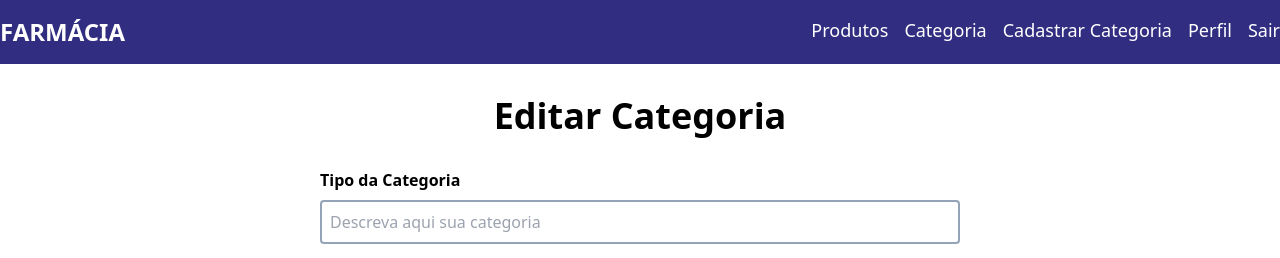
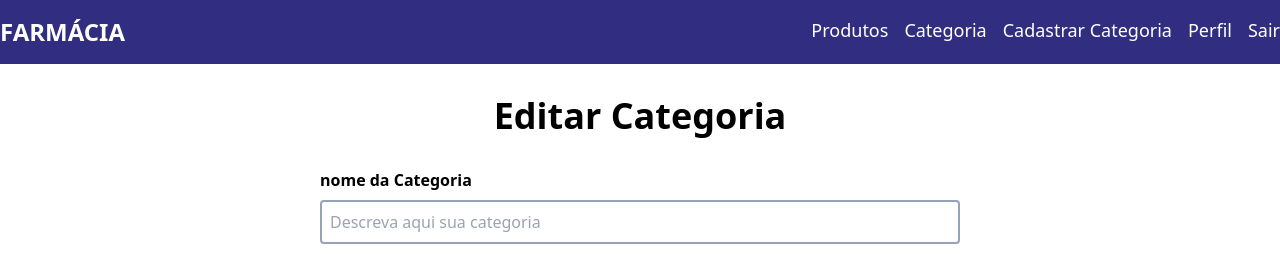
Before and after one commit to jenifferribeiro/farmacia-front, a React (Vite) app: page /deletarCategoria/1 in a window 1280 px wide. Shown: the top 258 px of the page. Built offline with nearby package versions, Linux system fonts and the light colour scheme; no server answers.

Commit message:
Correção CRUD

```diff
--- a/src/components/categoria/cardcategoria/CardCategoria.tsx
+++ b/src/components/categoria/cardcategoria/CardCategoria.tsx
@@ -10,7 +10,7 @@ function CardCategoria({ categoria }: CardCategoriasProps) {
     return (
         <div className='border flex flex-col rounded-2xl overflow-hidden justify-between'>
             <header className='py-2 px-6 bg-slate-400 font-bold text-2xl'>Categoria</header>
-            <p className='p-8 text-3xl bg-slate-200 h-full'>{categoria.tipo}</p>
+            <p className='p-8 text-3xl bg-slate-200 h-full'>{categoria.nome}</p>
 
             <div className="flex">
                 <Link to={`/editarcategoria/${categoria.id}`}
--- a/src/components/categoria/deletarcategoria/DeletarCategoria.tsx
+++ b/src/components/categoria/deletarcategoria/DeletarCategoria.tsx
@@ -73,13 +73,13 @@ function FormCategoria() {
 
             <form className="w-1/2 flex flex-col gap-4" onSubmit={gerarNovaCategoria}>
                 <div className="flex flex-col gap-2">
-                    <label htmlFor="tipo" className=" font-bold">Tipo da Categoria</label>
+                    <label htmlFor="nome" className=" font-bold">nome da Categoria</label>
                     <input
                         type="text"
                         placeholder="Descreva aqui sua categoria"
-                        name='tipo'
+                        name='nome'
                         className="border-2 border-slate-400 rounded p-2"
-                        value={categoria.tipo}
+                        value={categoria.nome}
                         onChange={(e: ChangeEvent<HTMLInputElement>) => atualizarEstado(e)}
                     />
                 </div>
--- a/src/components/categoria/formcategoria/FormCategoria.tsx
+++ b/src/components/categoria/formcategoria/FormCategoria.tsx
@@ -73,13 +73,13 @@ function FormCategoria() {
 
             <form className="w-1/2 flex flex-col gap-4" onSubmit={gerarNovaCategoria}>
                 <div className="flex flex-col gap-2">
-                    <label htmlFor="tipo" className=" font-bold">Tipo da Categoria</label>
+                    <label htmlFor="nome" className=" font-bold">nome da Categoria</label>
                     <input
                         type="text"
                         placeholder="Descreva aqui sua categoria"
-                        name='tipo'
+                        name='nome'
                         className="border-2 border-slate-400 rounded p-2"
-                        value={categoria.tipo}
+                        value={categoria.nome}
                         onChange={(e: ChangeEvent<HTMLInputElement>) => atualizarEstado(e)}
                     />
                 </div>
--- a/src/models/Categoria.ts
+++ b/src/models/Categoria.ts
@@ -1,6 +1,6 @@
 
 export default interface Categoria {
     id: number;
-    tipo: string;
+    nome: string;
 
 }
```
